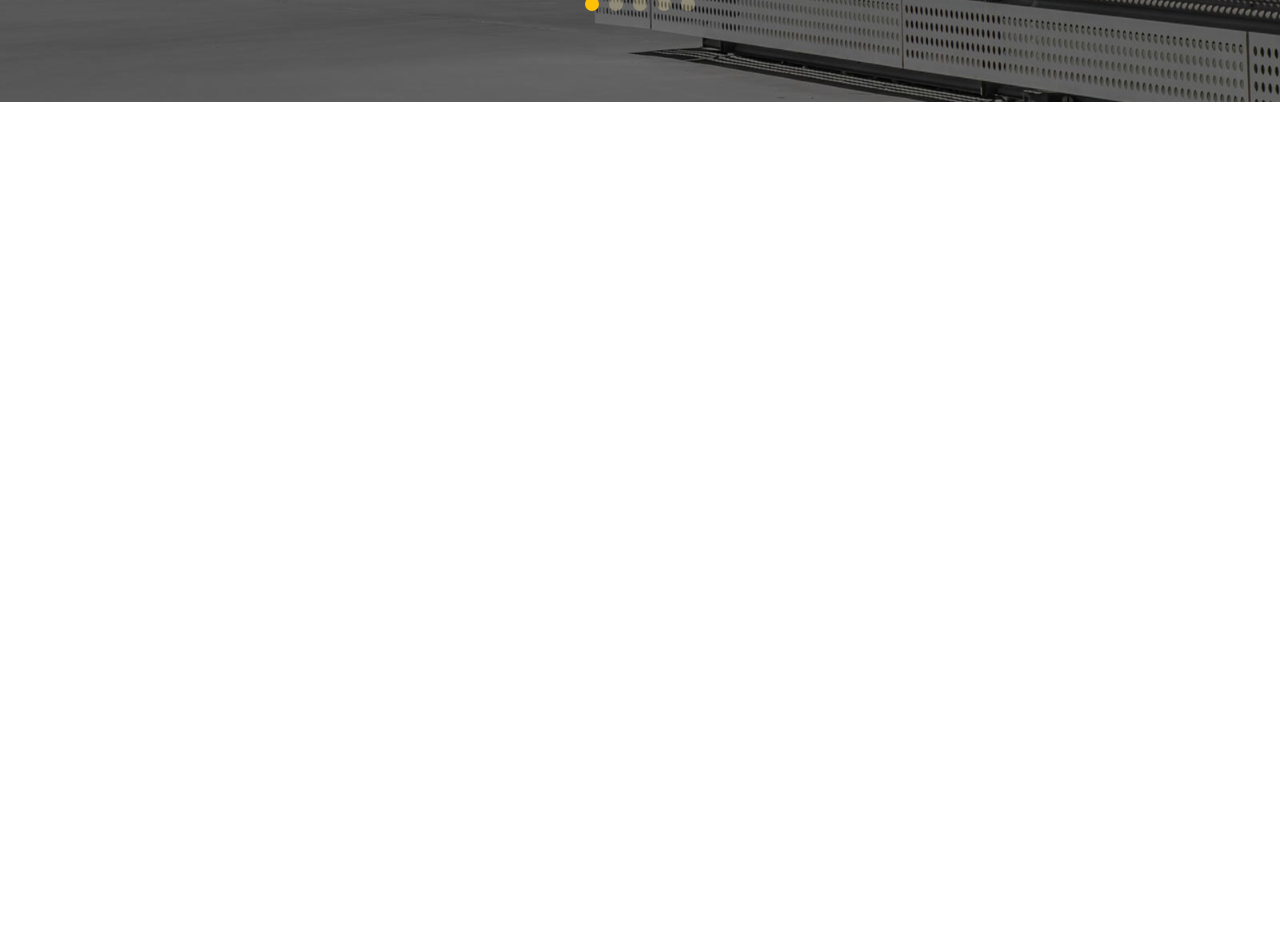
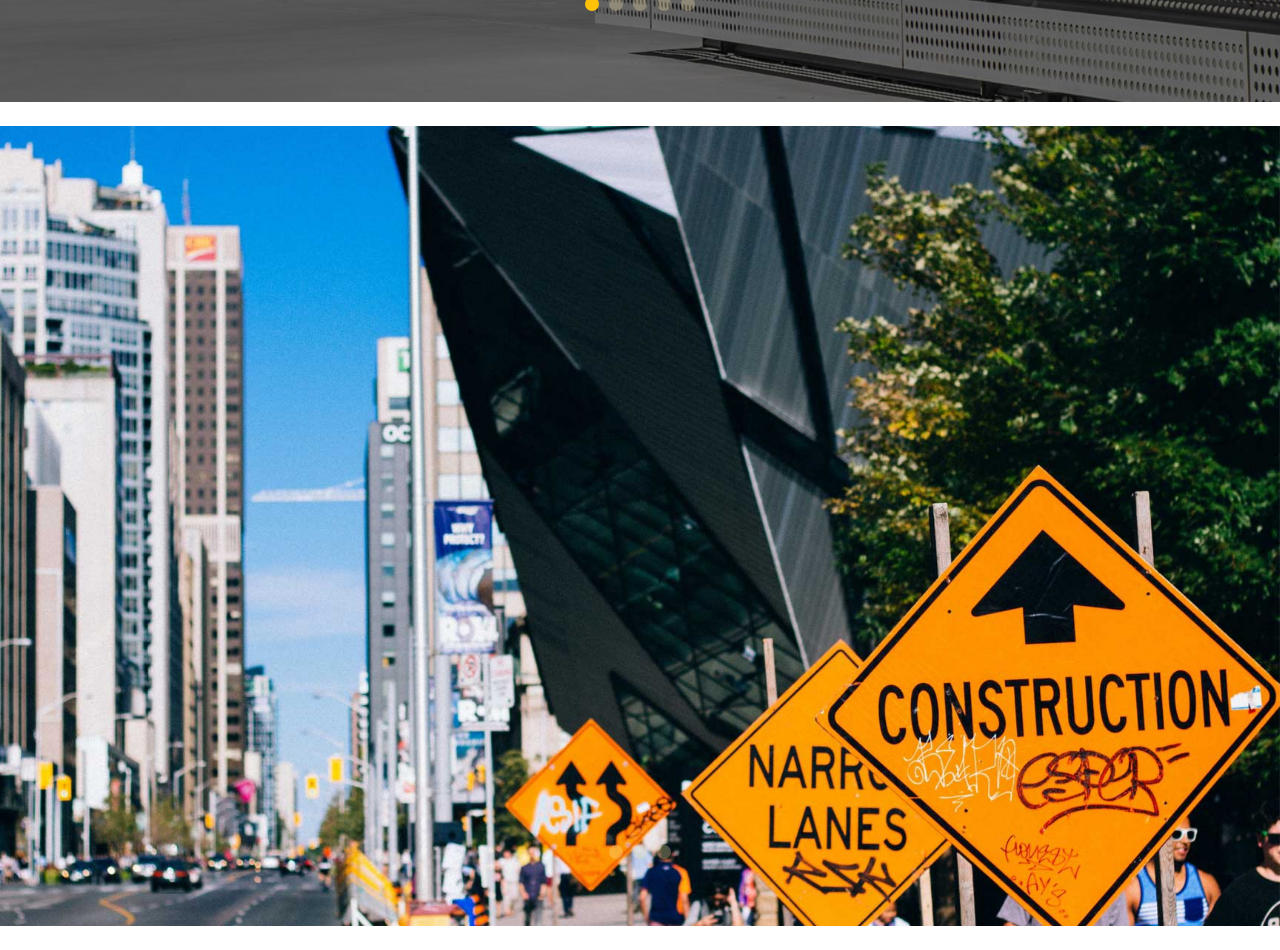
Before and after one commit to shanuja41/HeroSection, a React (Vite) app: page / in a window 1280 px wide. Shown: the part 1620-2570 px from the top of the page. Before the commit the page ends 1722 px from the top, so only its background shows below. Built offline with nearby package versions, Linux system fonts and the light colour scheme.

Commit message:
create herosection 3

```diff
--- a/src/constant/data.jsx
+++ b/src/constant/data.jsx
@@ -3,6 +3,9 @@ import hero2 from '../assets/images/banner-2.jpg';
 import hero3 from '../assets/images/banner-3.jpg';
 
 export const heroImages = [hero1, hero2, hero3];
+
+
+
 
 export const heroSlides = [
   {
@@ -92,3 +95,15 @@ export const cardData = [
     title: "Pay Your Council Tax"
   }
 ];
+
+import img11 from '../assets/images/img-1.jpg';
+import img22 from '../assets/images/img-2.jpg';
+import img33 from '../assets/images/img-3.jpg';
+import img44 from '../assets/images/img-4.jpg';
+import img55 from '../assets/images/img-5.jpg';
+
+export const groupedSlides = [
+  [img11, img22],
+  [img33, img44],
+  [img55]
+];
--- a/src/page/Herosection.jsx
+++ b/src/page/Herosection.jsx
@@ -1,13 +1,28 @@
 import { Link } from "react-router-dom";
+import {  useEffect ,useState } from "react";
 import {
   heroImages,
   heroSlides,
   hero2Images,
   hero2Slides,
   cardData,
+  groupedSlides
 } from "../constant/data";
 
 export default function Herosection() {
+
+  const [currentIndex, setCurrentIndex] = useState(0);
+  const navMap = [0, 2, 4];
+  const allImages = groupedSlides.flat();
+
+    useEffect(() => {
+    const interval = setInterval(() => {
+      setCurrentIndex((prev) => (prev + 1) % allImages.length);
+    }, 4000); // 4 seconds
+
+    return () => clearInterval(interval);
+  }, []);
+
   return (
     <div className="container-fluid p-0">
       <div id="heroCarousel" className="carousel slide" data-bs-ride="carousel">
@@ -160,6 +175,51 @@ export default function Herosection() {
           </div>
         </div>
       </div>
+
+      {/* herosection3 */}
+
+
+      <div className="container-fluid p-0">
+      <div className="position-relative py-4">
+        <div className="carousel slide">
+          <div className="carousel-inner">
+            {allImages.map((img, i) => (
+              <div
+                key={i}
+                className={`carousel-item ${i === currentIndex ? "active" : ""}`}
+              >
+                <img
+                  src={img}
+                  className="d-block w-100"
+                  alt={`Slide ${i + 1}`}
+                />
+              </div>
+            ))}
+          </div>
+        </div>
+
+        {/* Custom 3-bullet Indicators */}
+        <div className="carousel-indicators mt-3">
+          {navMap.map((imgIndex, navIndex) => (
+            <button
+              key={navIndex}
+              onClick={() => setCurrentIndex(imgIndex)}
+              className={currentIndex === imgIndex ? "active" : ""}
+              style={{
+                width: "12px",
+                height: "12px",
+                borderRadius: "50%",
+                margin: "0 6px",
+                backgroundColor: currentIndex === imgIndex ? "#000" : "#ccc",
+                border: "none"
+              }}
+              aria-label={`Group ${navIndex + 1}`}
+            ></button>
+          ))}
+        </div>
+      </div>
+    </div>
+
     </div>
   );
 }
```
